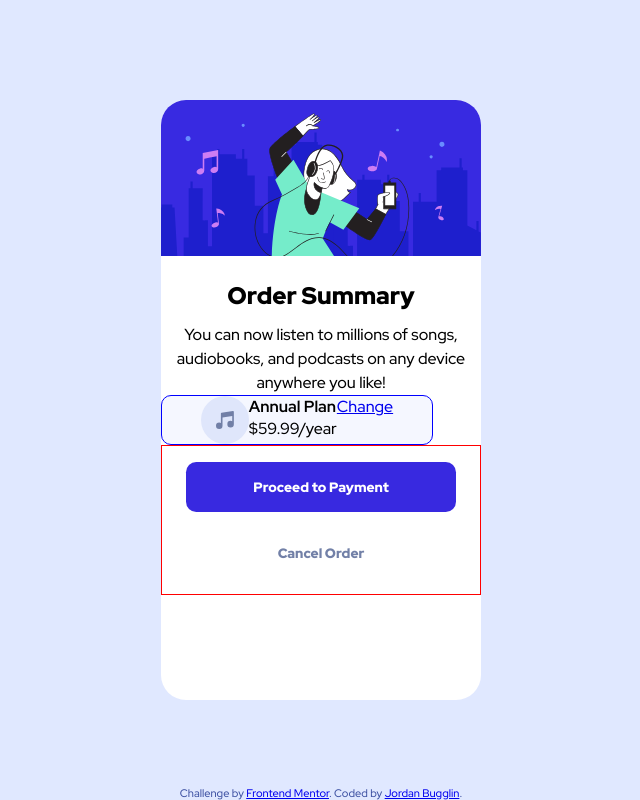
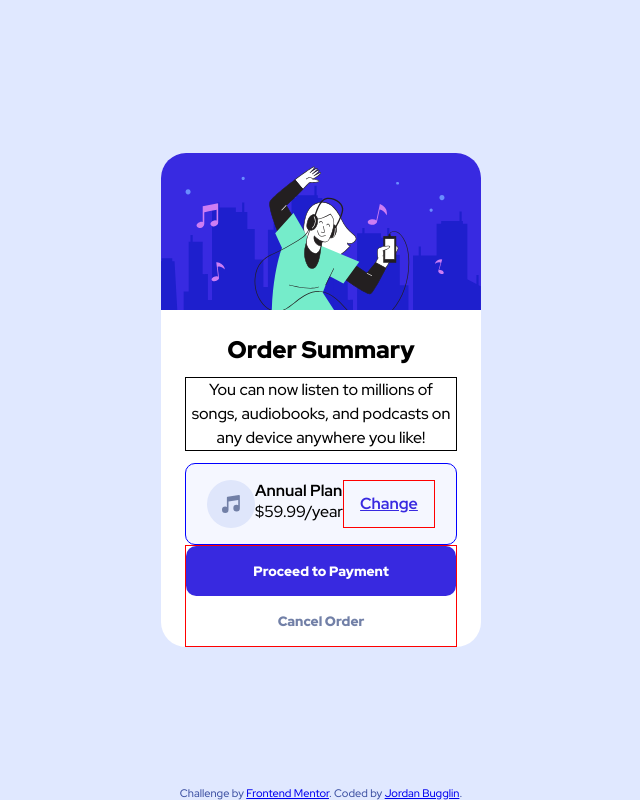
Before and after one commit to Jbugglin/order-summary-component, a plain HTML site: page index.html in a window 1280 px wide. Shown: the whole page, without its empty margins (319-959 px from the left). Drawn offline with Linux system fonts and the light colour scheme.

Commit message:
updated index.html and styles.css

```diff
--- a/index.html
+++ b/index.html
@@ -23,7 +23,7 @@
         <img src="./images/illustration-hero.svg" alt="Musical enjoyment" id="hero-image">
         <article id="order-summary">
             <h1>Order Summary</h1>
-            <p>You can now listen to millions of songs, audiobooks, and podcasts on any device anywhere you like!</p>
+            <p id="order-summary-main">You can now listen to millions of songs, audiobooks, and podcasts on any device anywhere you like!</p>
         </article>
 
         <article id="plan-details">
@@ -34,7 +34,7 @@
                 <p class="pricing-plan">$59.99/year</p>
             </div>
 
-            <a href="#">Change</a>
+            <a href="#" id="change-plan-link">Change</a>
         </article>
 
         <article>
--- a/styles.css
+++ b/styles.css
@@ -10,6 +10,10 @@
     --veryPaleBlue: hsl(225, 100%, 98%);
     --desatBlue: hsl(224, 23%, 55%);
     --darkBlue: hsl(223, 47%, 23%);
+}
+
+html {
+    font-size: 16px;
 }
 
 body {
@@ -39,18 +43,22 @@ body {
 
 .container h1 {
     font-weight: 900;
-    padding: 1.5rem 0rem .75rem 0rem;
     text-align: center;
+    margin: 1.5rem 0rem .75rem 0rem;
 }
 
 .container h2 {
-    font-size: 1em;
+    font-size: 1rem;
 }
 
 .container p {
-    font-size: 1rem;
-    line-height: 1.5;
+    line-height: normal;
     font-weight: 500;
+}
+
+.container #order-summary-main {
+    margin: 0.75rem 1.5rem;
+    border: 1px solid black;
 }
 
 .container #order-summary p {
@@ -66,17 +74,32 @@ body {
     background-color: var(--veryPaleBlue);
     width: 85%;
     border-radius: 10px;
-    padding: 0rem;
-    margin: 0rem 0rem 0rem 0rem;
+    padding: 1rem 0rem;
+    margin: 0rem 1.5rem;
+}
+
+#change-plan-link {
+    font-weight: 700;
+    padding: 0em 1em 0em 1em;
+    display: flex;
+    justify-content: center;
+    align-items: center;
+    color: var(--brightBlue);
+    border: 1px solid red;
+}
+
+#change-plan-link:hover {
+    text-decoration: none;
+    color: hsl(245, 70%, 64%);
 }
 
 ul {
     border: 1px solid red;
+    margin: 0rem 1.5rem;
 }
 
 li {
     list-style-type: none;
-    margin: 1rem 1.5rem;
     text-align: center;
     padding: 1rem;
     color: var(--desatBlue);
@@ -111,5 +134,6 @@ footer {
 @media screen and (min-width: 376px) {
     main {
         max-width: 320px;
+        max-height: fit-content;
     }
 }
```
